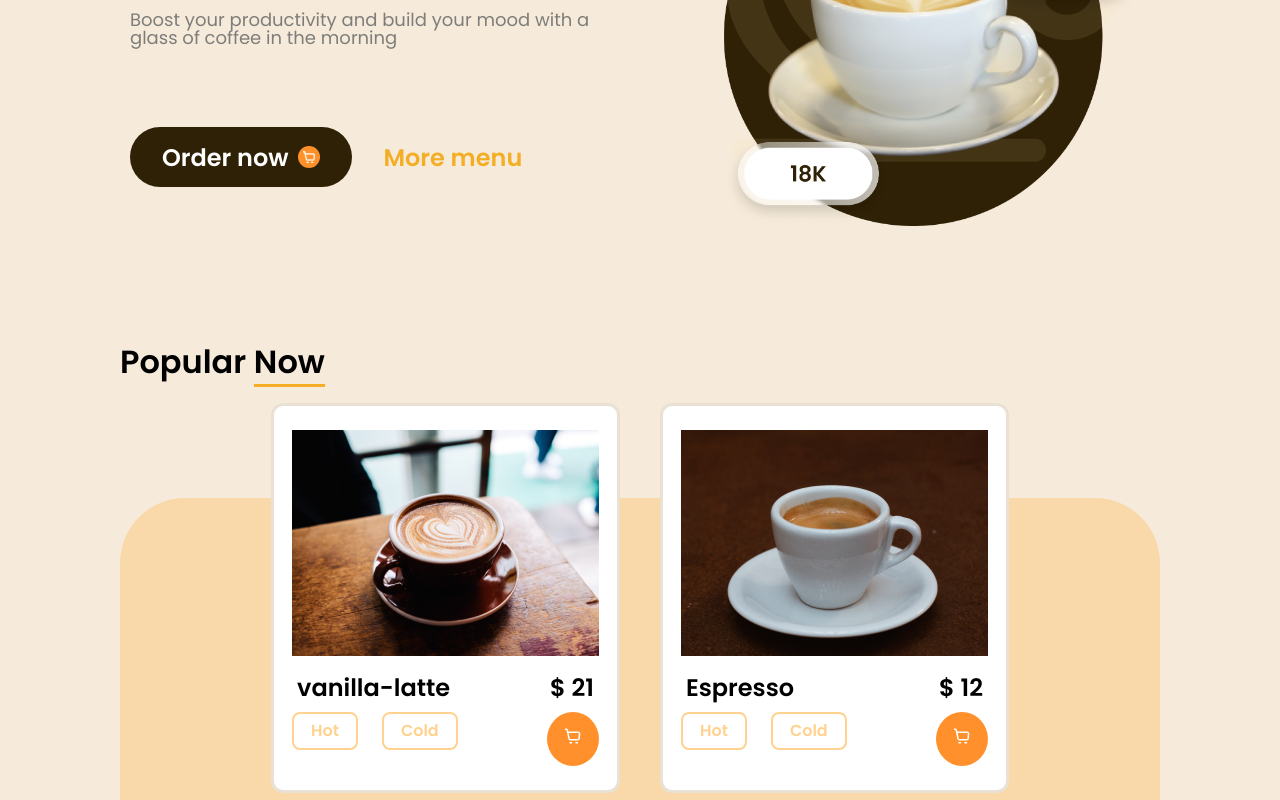
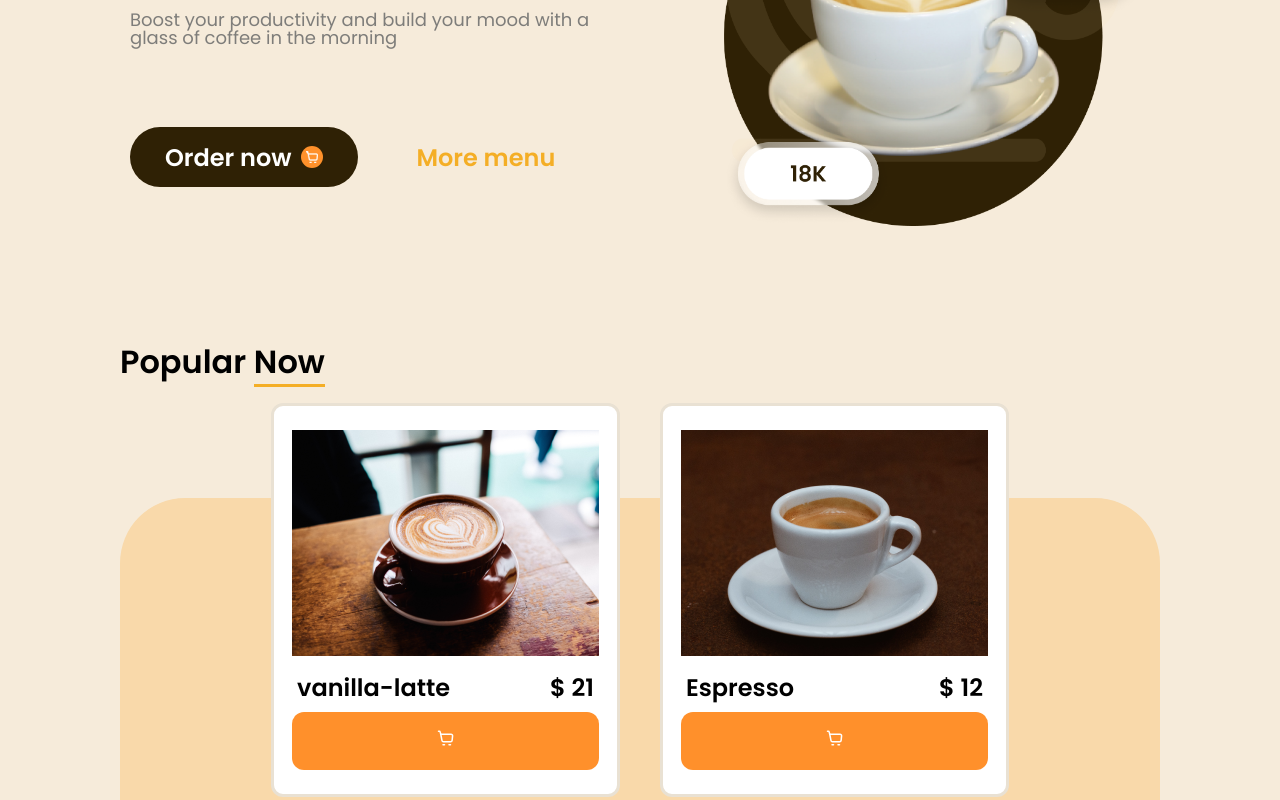
Before and after one commit to UN5UB/Cafe-Market, a React (Vite) app: page / in a window 1280 px wide. Shown: the part 300-1100 px from the top of the page. Built offline with nearby package versions, Linux system fonts and the light colour scheme.

Commit message:
add animations

```diff
--- a/src/components/About/About.scss
+++ b/src/components/About/About.scss
@@ -70,7 +70,13 @@
       font-weight: 600;
       font-size: 12px;
       background-color: #2f2105;
+      border: 2px solid transparent;
       color: #f4ae26;
+      transition: all 0.3s ease-in-out;
+      &:hover {
+        background-color: transparent;
+        border: 2px solid #f4ae26;
+      }
       @media (max-width: 479.98px) {
         justify-content: center;
       }
--- a/src/components/Form/Form.scss
+++ b/src/components/Form/Form.scss
@@ -31,6 +31,10 @@
         height: 55px;
         border-radius: 42px;
         padding-left: 30px;
+        outline: 0;
+        outline-offset: 0;
+        border: transparent;
+
         &::placeholder {
           font-weight: 600;
           font-family: "Poppins", sans-serif;
@@ -44,13 +48,20 @@
       button {
         position: absolute;
         display: flex;
-        padding: 12px 32px;
+        padding: 10px 37px;
         margin-right: 5px;
         border-radius: 42px;
         background-color: #2f2105;
+        border: 2px solid transparent;
         color: #ffffff;
         font-weight: 600;
         right: 0;
+        transition: all 0.2s ease-in-out;
+        &:hover {
+          background-color: #fff;
+          border: 2px solid #2f2105;
+          color: #2f2105;
+        }
       }
     }
   }
--- a/src/components/Hero/Hero.scss
+++ b/src/components/Hero/Hero.scss
@@ -50,21 +50,34 @@
         height: 60px;
         color: #fff;
         background-color: #2f2105;
+        border: 3px solid transparent;
         font-size: 24px;
         padding: 13px 32px;
         gap: 10px;
+        transition: all 0.2s ease-in-out;
         @media (max-width: 1183.98px) {
           font-size: 16px;
           padding: 10px 20px;
+        }
+        &:hover {
+          background-color: transparent;
+          color: #2f2105;
+          border: 3px solid #2f2105;
         }
       }
       .menu__btn {
         height: 60px;
         font-size: 24px;
         color: #f4ae26;
+        border: 3px solid transparent;
+        padding: 10px 30px;
+        transition: all 0.2s ease-in-out;
         @media (max-width: 1183.98px) {
           font-size: 16px;
           padding: 10px 20px;
+        }
+        &:hover {
+          border: 3px solid #f4ae26;
         }
       }
     }
--- a/src/components/Menu/CardMenu/CardMenu.jsx
+++ b/src/components/Menu/CardMenu/CardMenu.jsx
@@ -1,11 +1,10 @@
 import React, { useState } from "react";
 import "./CardMenu.scss";
 
-export default function CardMenu({ title, subtitle, imageUrl, price, onAdd }) {
+export default function CardMenu({ title, subtitle, imageUrl, price }) {
   const [cart, setCart] = useState(true);
 
   const onClickCart = () => {
-    onAdd({ title, price, imageUrl });
     setCart(!cart);
   };
   return (
@@ -18,7 +17,10 @@ export default function CardMenu({ title, subtitle, imageUrl, price, onAdd }) {
         </div>
         <div className="card__pricing">
           <b>{price} $</b>
-          <button onClick={onClickCart} className="btn__cart">
+          <button
+            onClick={onClickCart}
+            className={cart ? "btn__cart" : "btn__active"}
+          >
             {cart ? (
               <svg
                 xmlns="http://www.w3.org/2000/svg"
--- a/src/components/Menu/CardMenu/CardMenu.scss
+++ b/src/components/Menu/CardMenu/CardMenu.scss
@@ -2,6 +2,10 @@
   padding: 22px 25px;
   box-shadow: 0px 0px 8px 0px #0000002b;
   border-radius: 12px;
+  transition: all 0.3s ease-in-out;
+  &:hover {
+    transform: scale(1.02);
+  }
   img {
     display: block;
     width: 100%;
@@ -30,9 +34,33 @@
       padding: 13px 15px;
       background-color: #ff902b;
       border-radius: 50%;
+      border: 2px solid transparent;
+      transition: all 0.3s ease-in-out;
       svg {
         path {
           stroke: #fff;
+        }
+      }
+      &:hover {
+        background-color: #fff;
+        border: 2px solid #ff902b;
+        svg {
+          path {
+            transition: all 0.3s ease-in-out;
+            stroke: #ff902b;
+          }
+        }
+      }
+    }
+    .btn__active {
+      padding: 13px 15px;
+      background-color: #fff;
+      border-radius: 50%;
+      border: 2px solid #ff902b;
+      width: 100%;
+      svg {
+        path {
+          fill: #ff902b;
         }
       }
     }
--- a/src/components/Popular/Card/Card.jsx
+++ b/src/components/Popular/Card/Card.jsx
@@ -1,11 +1,10 @@
 import React, { useState } from "react";
 import "./Card.scss";
 
-export default function Card({ title, price, imageUrl, onAdd }) {
+export default function Card({ title, price, imageUrl }) {
   const [cart, setCart] = useState(true);
 
   const onClickCart = () => {
-    onAdd({ title, price, imageUrl });
     setCart(!cart);
   };
   return (
@@ -15,12 +14,11 @@ export default function Card({ title, price, imageUrl, onAdd }) {
         <h3 className="card__info-title">{title}</h3>
         <b className="card__info-price">$ {price}</b>
       </div>
-      <div className="card__buttons">
-        <div className="buttons__status">
-          <button className="btn__hot">Hot</button>
-          <button className="btn__cold">Cold</button>
-        </div>
-        <button onClick={onClickCart} className="btn__cart">
+      <div className="card__button">
+        <button
+          onClick={onClickCart}
+          className={cart ? "btn__cart" : "btn__active"}
+        >
           {cart ? (
             <svg
               xmlns="http://www.w3.org/2000/svg"
--- a/src/components/Popular/Card/Card.scss
+++ b/src/components/Popular/Card/Card.scss
@@ -6,6 +6,10 @@
   border-radius: 12px;
   background-color: #fff;
   border: 3px solid #e9e1d3;
+  transition: all 0.3s ease-in-out;
+  &:hover {
+    transform: translateY(-1.2%);
+  }
   @media (max-width: 479.98px) {
     max-width: 300px;
     width: 100%;
@@ -29,34 +33,40 @@
       gap: 0.625rem;
     }
   }
-  .buttons__status {
-    display: flex;
-    gap: 24px;
 
-    button {
-      display: flex;
-      height: 32px;
-      color: #ffd28f;
-      border: 2px solid #ffd28f;
-      border-radius: 8px;
-      font-weight: 600;
-      padding: 17px;
-      font-size: 16px;
-      align-items: center;
-    }
-  }
   .btn__cart {
     padding: 15px 17px;
     background-color: #ff902b;
-    border-radius: 50%;
+    border-radius: 12px;
+    border: 2px solid transparent;
+    width: 100%;
+    transition: all 0.3s ease-in-out;
     svg {
       path {
         stroke: #fff;
       }
     }
-    @media (max-width: 479.98px) {
-      border-radius: 12px;
-      width: 100%;
+    &:hover {
+      background-color: #fff;
+      border: 2px solid #ff902b;
+      svg {
+        path {
+          transition: all 0.3s ease-in-out;
+          stroke: #ff902b;
+        }
+      }
+    }
+  }
+  .btn__active {
+    padding: 15px 17px;
+    background-color: #fff;
+    border-radius: 12px;
+    border: 2px solid #ff902b;
+    width: 100%;
+    svg {
+      path {
+        fill: #ff902b;
+      }
     }
   }
 }
```
